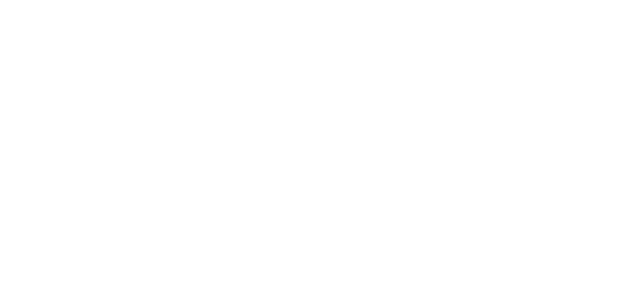
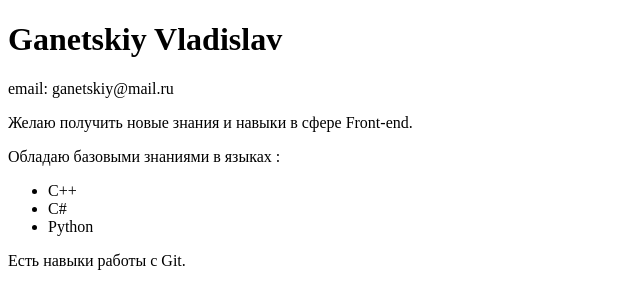
Before and after one commit to Troyan01/rsschool-cv, a plain HTML site: page index.html in a window 1280 px wide. Shown: the whole page, without its empty margins (0-640 px from the left). Drawn offline with Linux system fonts and the light colour scheme.

```diff
--- a/index.html
+++ b/index.html
@@ -7,5 +7,14 @@
     <title>CV RS-Shool</title>
 </head>
 <body>
+    <h1 class="name">Ganetskiy Vladislav</h1>
+    <p class="contact">email: ganetskiy@mail.ru</p>
+    <p class="about_me">Желаю получить новые знания и навыки в сфере Front-end.</p>
+    <div class="skills">
+        <p>Обладаю базовыми знаниями в языках :</p>
+        <ul><li>С++</li>
+        <li>С#</li>
+        <li>Python</li></ul>
+        <p>Есть навыки работы с Git.</p></div>
 </body>
 </html>
```
